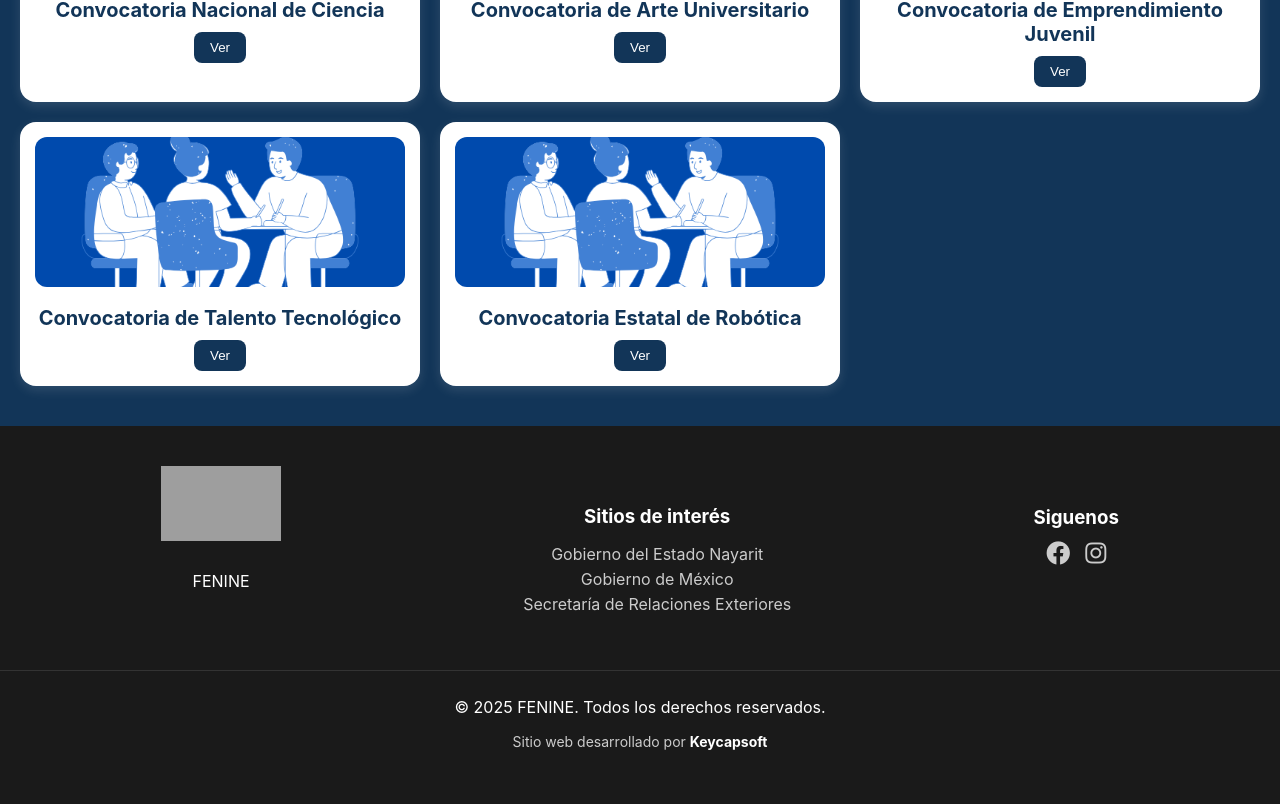
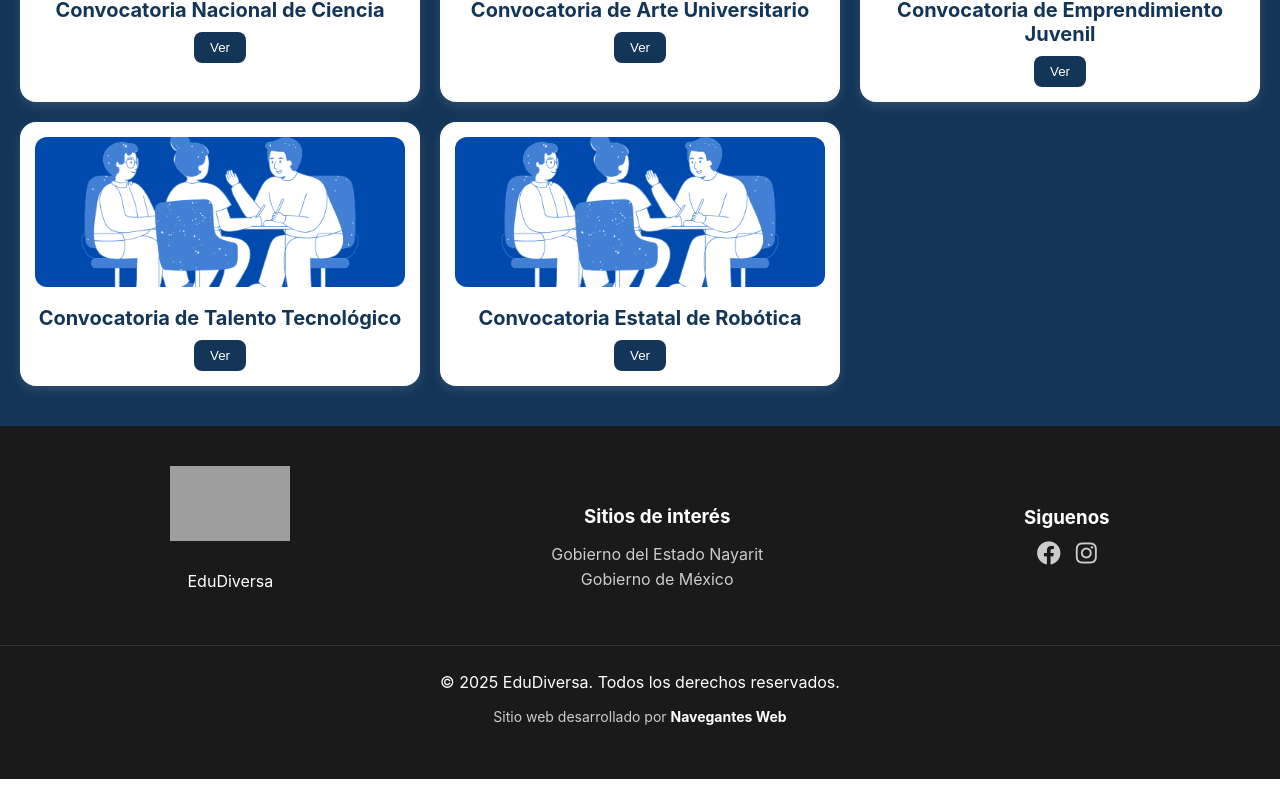
Before and after one commit to KelGut13/Hackaton, a React (Create React App) app: page /es in a window 1280 px wide. Shown: the part 1462-2266 px from the top of the page. After the commit the page ends 2241 px from the top, so only its background shows below. Built offline with nearby package versions, Linux system fonts and the light colour scheme; grey boxes are pictures that could not be loaded.

Commit message:
Actualizacion general

```diff
--- a/src/componentes/Footer/Footer.jsx
+++ b/src/componentes/Footer/Footer.jsx
@@ -23,7 +23,6 @@ const Footer = () => {
           <ul>
             <li><a href="https://www.nayarit.gob.mx/">{t("footer.gob_nayarit")}</a></li>
             <li><a href="https://www.gob.mx/">{t("footer.gob_mexico")}</a></li>
-            <li><a href="https://www.gob.mx/sre">{t("footer.sre")}</a></li>
           </ul>
         </div>
 
@@ -45,7 +44,7 @@ const Footer = () => {
       <div className="footer-bottom">
         <p>&copy; {new Date().getFullYear()} {t("footer.derechos")}</p>
         <p className="developer">
-          {t("footer.desarrollado")} <a href="https://www.keycapsoft.com" target="_blank" rel="noopener noreferrer" className="keycapsoft">Keycapsoft</a>
+          {t("footer.desarrollado")} <a href="#" target="_blank" rel="noopener noreferrer" className="keycapsoft">Navegantes Web</a>
         </p>
       </div>
     </footer>
--- a/src/locales/es/translation.json
+++ b/src/locales/es/translation.json
@@ -9,10 +9,10 @@
   },
 
   "footer": {
-    "descripcion": "FENINE",
+    "descripcion": "EduDiversa",
     "enlaces": "Sitios de interés",
     "siguenos": "Siguenos",
-    "derechos": "FENINE. Todos los derechos reservados.",
+    "derechos": "EduDiversa. Todos los derechos reservados.",
     "desarrollado": "Sitio web desarrollado por ",
     "gob_nayarit": "Gobierno del Estado Nayarit",
     "gob_mexico": "Gobierno de México",
```
